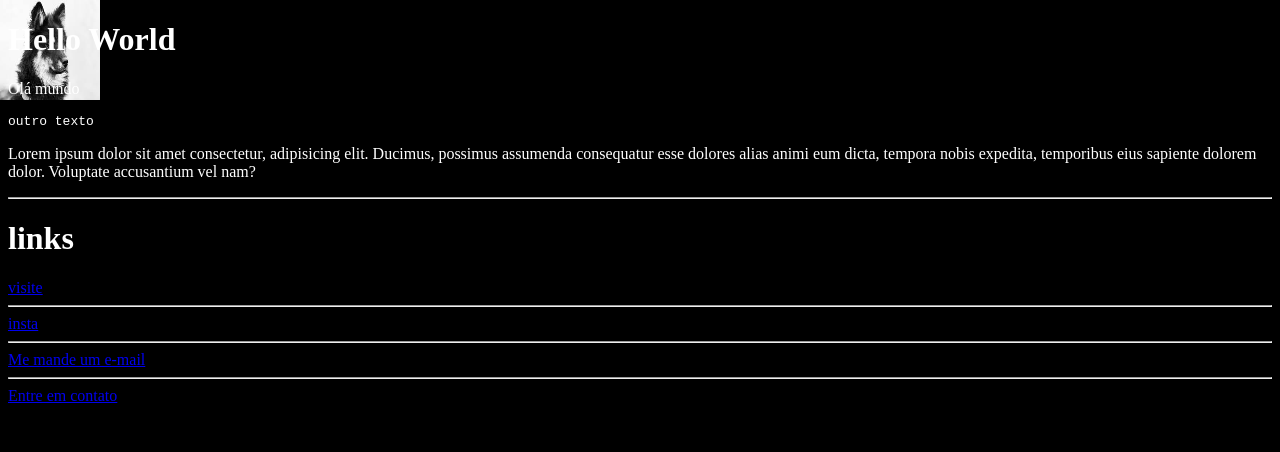
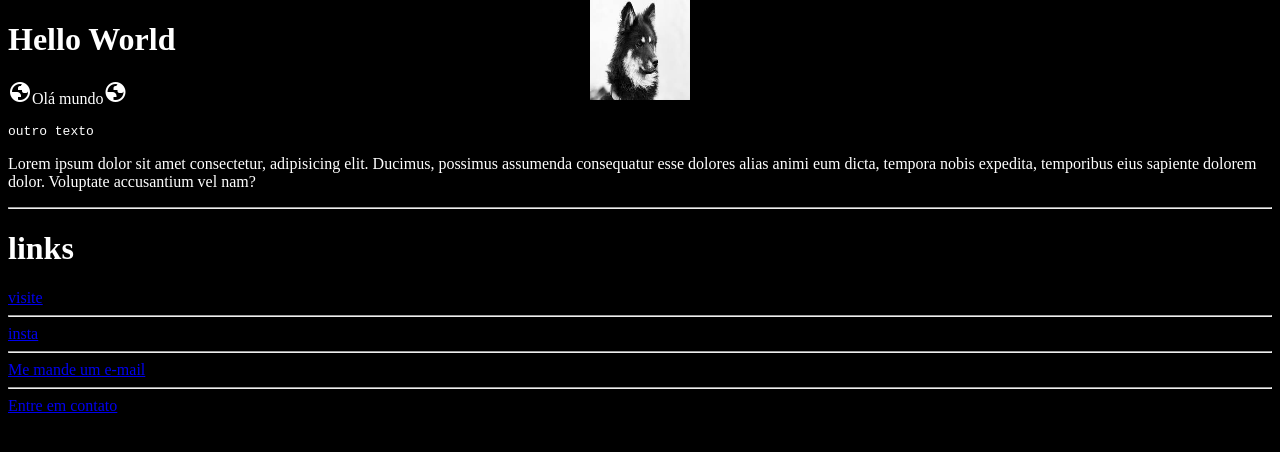
Before and after one commit to ribeiiro01/PROJETO_NOITE1, a plain HTML site: page index.html in a window 1280 px wide. Drawn offline with nearby package versions, Linux system fonts and the light colour scheme; files whose address does not match are found by name.

Commit message:
alterei img

```diff
--- a/index.html
+++ b/index.html
@@ -11,24 +11,28 @@
     <!--Isso é um comentario-->
     <title>Meu primeiro HTML</title>
      <link rel="shortcut icon" href="ft.jfif" type="image/x-icon">
+     <link rel="stylesheet" href="https://fonts.googleapis.com/css2?family=Material+Symbols+Outlined:opsz,wght,FILL,GRAD@20..48,100..700,0..1,-50..200" />
+
 
     <style>
 
-
-        body {
+         body {
             background-color: black;
             color: white;
         background-image: url(../PROJETO_NOITE/ft.jfif);
         background-size: 100px 100px;
         background-repeat: no-repeat;
-        background-position: left top;}
+        background-position: center top;
+
+
+    }
 
     </style>
 </head>
 
 <body>
 <h1>Hello World</h1>
-<p>Olá mundo</p>
+<p><span class="material-symbols-outlined">globe</span>Olá mundo<span class="material-symbols-outlined">globe</span></p>
 <pre>outro texto</pre>
 
 <p>Lorem ipsum dolor sit amet consectetur, adipisicing elit. Ducimus, possimus assumenda consequatur esse dolores alias animi eum dicta, tempora nobis expedita, temporibus eius sapiente dolorem dolor. Voluptate accusantium vel nam?</p>
```
